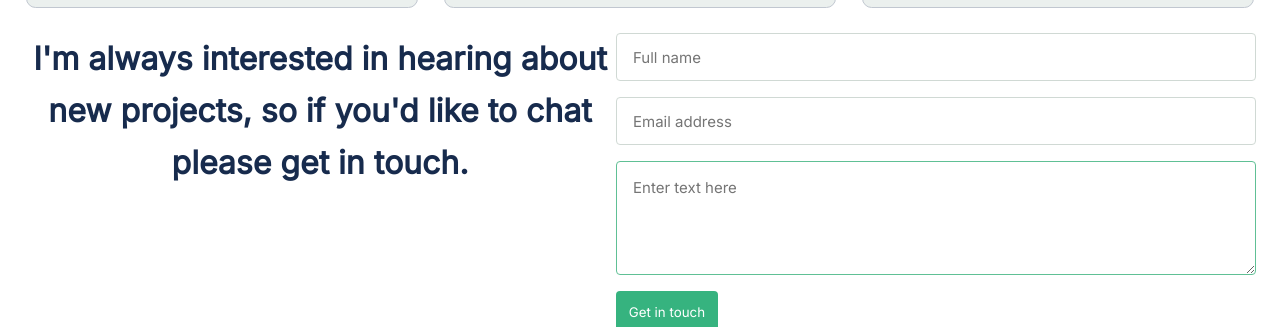
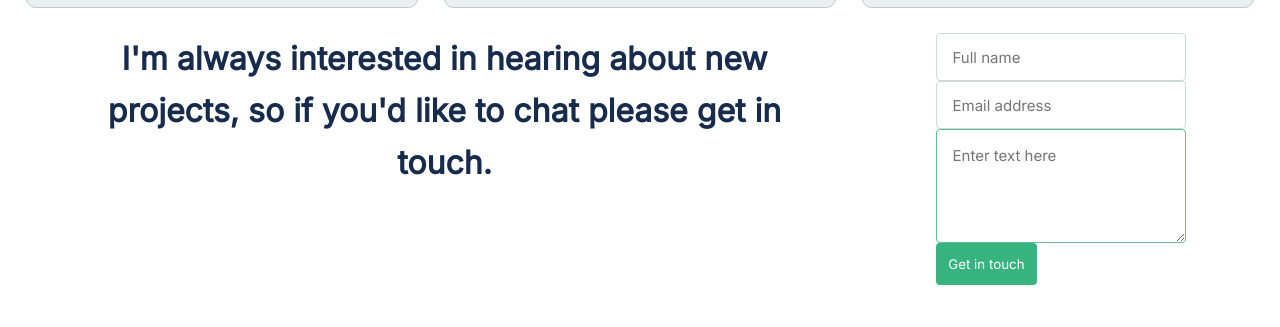
Before and after one commit to MarcoOquendoC/Portfolio, a website: page index.html in a window 1280 px wide. Shown: the part 2102-2429 px from the top of the page. Drawn offline with Linux system fonts and the light colour scheme.

Commit message:
Modify links and rename form classes

```diff
--- a/index.html
+++ b/index.html
@@ -29,13 +29,13 @@
       <div class="social-container">
         <ul>
           <li><a href="https://twitter.com/marcooquendoc"><img src="https://marcooquendoc.github.io/Portfolio/images/twitter.png" alt="twitter"></a></li>
-          <li><a href="https://www.linkedin.com/in/vinicio-oquendo-4a289156/"><img src="https://marcooquendoc.github.io/Portfolio/images/linkedin.png" alt="linkedin"></a></li>
+          <li><a href="https://www.linkedin.com/in/vinicio-oquendo-4a289156/"><img src="images/linkedin.png" alt="linkedin"></a></li>
           <li><a href="#"><img src="https://marcooquendoc.github.io/Portfolio/images/medium.png" alt="medium"></a></li>
           <li><a href="https://github.com/MarcoOquendoC"><img src="https://marcooquendoc.github.io/Portfolio/images/github.png" alt="github"></a></li>
           <li><a href="#"><img src="https://marcooquendoc.github.io/Portfolio/images/angellist.png" alt="angellist"></a></li>
         </ul>
       </div>
-      <a class="down-icon" href="#">
+      <a class="down-icon" href="#projects">
         <img src="https://marcooquendoc.github.io/Portfolio/images/down.png" alt="down-icon">
       </a>
     </section>
@@ -206,14 +206,14 @@
       <p class="form-description">
         I'm always interested in hearing about new projects, so if you'd like to chat please get in touch.
       </p>
-      <form class="user-form" id="contactform" action="https://formspree.io/f/mbjwvgqk" method="post">
-        <div class="form-group">
+      <form class="form" id="contactform" action="https://formspree.io/f/mbjwvgqk" method="post">
+        <div class="form-input-container">
           <input id="name" type="text" name="name" maxlength="30" placeholder="Full name" required>
         </div>
-        <div class="form-group">
+        <div class="form-input-container">
           <input id="email" type="email" name="_replyto" placeholder="Email address" required>
         </div>
-        <div class="form-group">
+        <div class="form-input-container">
           <textarea id="msg" name="message" maxlength="500" placeholder="Enter text here" required></textarea>
         </div>
         <button type="submit" class="form-btn">Get in touch</button>
```
